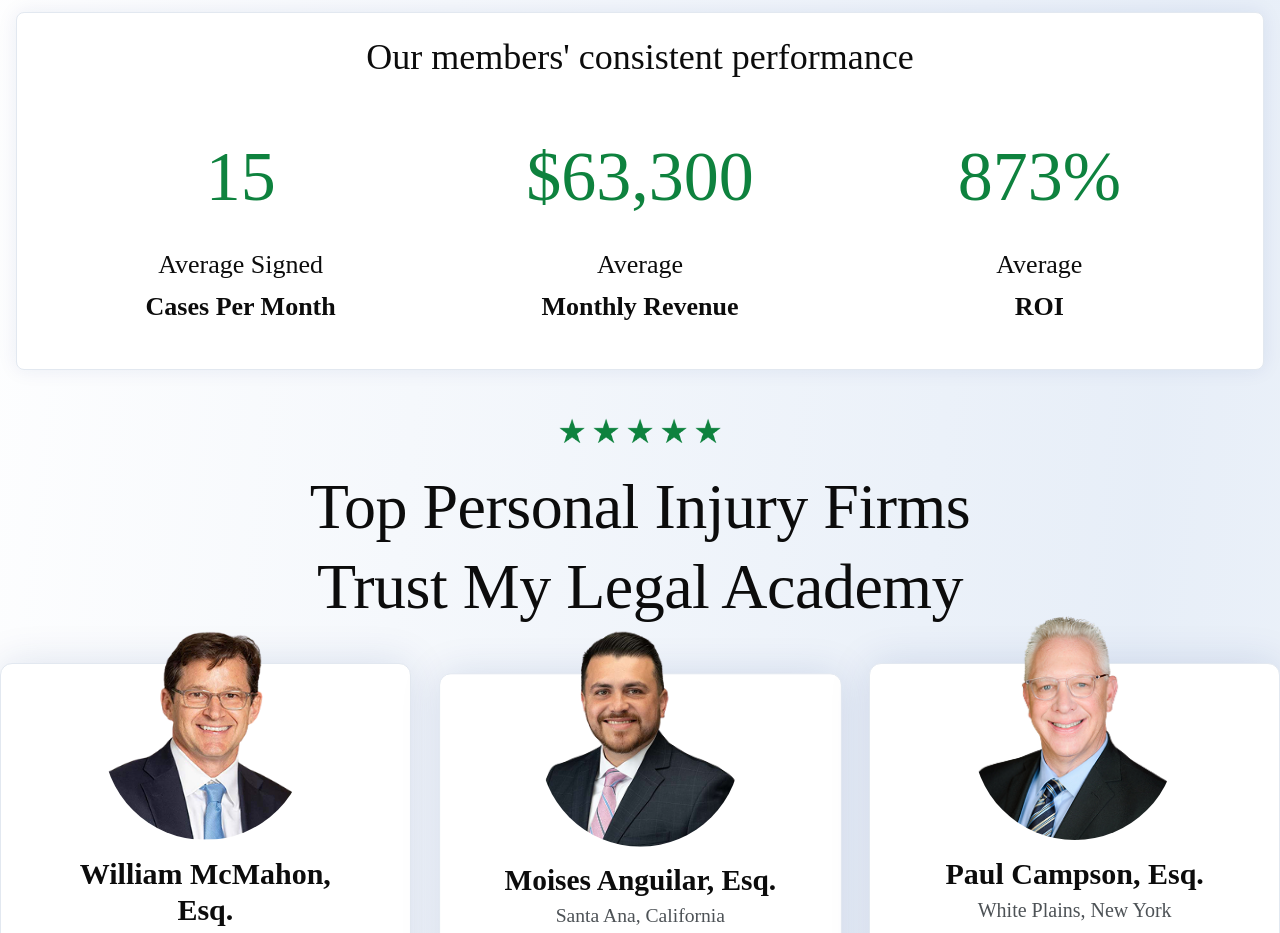
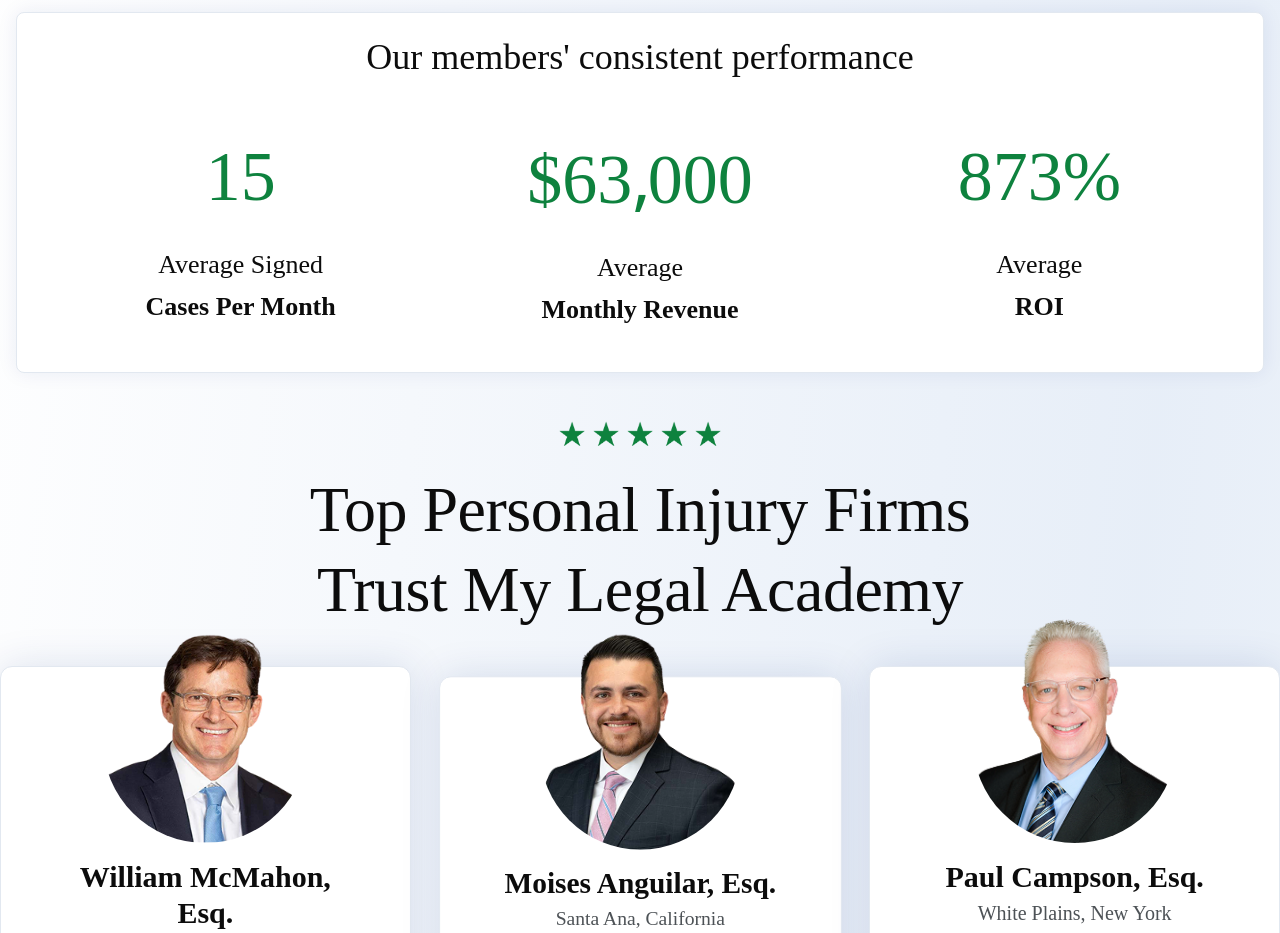
Before and after one commit to irfad7/my-legal-academy-landing, a React (Vite) app: page / in a window 1280 px wide. Shown: the part 820-1753 px from the top of the page. Built offline with nearby package versions, Linux system fonts and the light colour scheme.

Commit message:
Fix comma spacing in ,000 stats display using sans-serif font

```diff
--- a/src/screens/HomePage/sections/StatsCard/StatsCard.tsx
+++ b/src/screens/HomePage/sections/StatsCard/StatsCard.tsx
@@ -8,7 +8,7 @@ const statisticsData = [
     sublabel: "Cases Per Month",
   },
   {
-    value: "$63,300",
+    value: "$63,000",
     label: "Average",
     sublabel: "Monthly Revenue",
   },
@@ -22,7 +22,7 @@ const statisticsData = [
 export const StatsCard = (): JSX.Element => {
   const [animatedValues, setAnimatedValues] = useState<Record<string, number>>({
     "15": 0,
-    "$63,300": 0,
+    "$63,000": 0,
     "873%": 0,
   });
 
@@ -34,7 +34,7 @@ export const StatsCard = (): JSX.Element => {
           let allComplete = true;
 
           Object.keys(newValues).forEach(key => {
-            const target = key === "$63,300" ? 63300 : key === "873%" ? 873 : 15;
+            const target = key === "$63,000" ? 63000 : key === "873%" ? 873 : 15;
             if (newValues[key] < target) {
               newValues[key] = Math.min(newValues[key] + Math.ceil(target / 30), target);
               allComplete = false;
@@ -56,7 +56,10 @@ export const StatsCard = (): JSX.Element => {
   }, []);
 
   const formatValue = (key: string, value: number) => {
-    if (key === "$63,300") return `$${value.toLocaleString()}`;
+    if (key === "$63,000") {
+      const formattedValue = `$${Math.floor(value / 1000)},000`;
+      return formattedValue.replace(',', '<span class="font-sans tracking-tighter">,</span>');
+    }
     if (key === "873%") return `${value}%`;
     return value.toString();
   };
@@ -76,7 +79,13 @@ export const StatsCard = (): JSX.Element => {
               {statisticsData.map((stat, index) => (
                 <div key={index} className="flex-1 text-center group">
                   <div className="[font-family:'Playfair_Display',serif] font-normal text-[#0e823e] text-[32px] sm:text-[40px] md:text-[50px] lg:text-[70px] leading-tight mb-3 md:mb-6 transition-all duration-300 group-hover:scale-110 group-hover:text-[#0d6e33]">
-                    {formatValue(stat.value, animatedValues[stat.value])}
+                    {stat.value === "$63,000" ? (
+                      <span dangerouslySetInnerHTML={{
+                        __html: formatValue(stat.value, animatedValues[stat.value])
+                      }} />
+                    ) : (
+                      formatValue(stat.value, animatedValues[stat.value])
+                    )}
                   </div>
                   <div className="space-y-0">
                     <div className="[font-family:'Playfair_Display',serif] font-normal text-[#0c0c0c] text-[14px] sm:text-[16px] md:text-[20px] lg:text-[26px] leading-relaxed transition-colors duration-300 group-hover:text-[#0e823e]">
```
